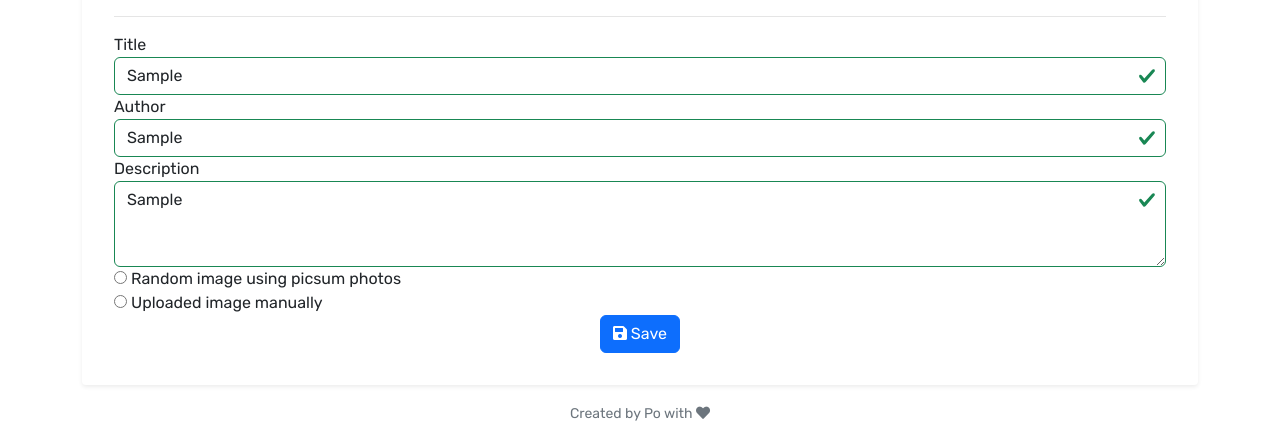
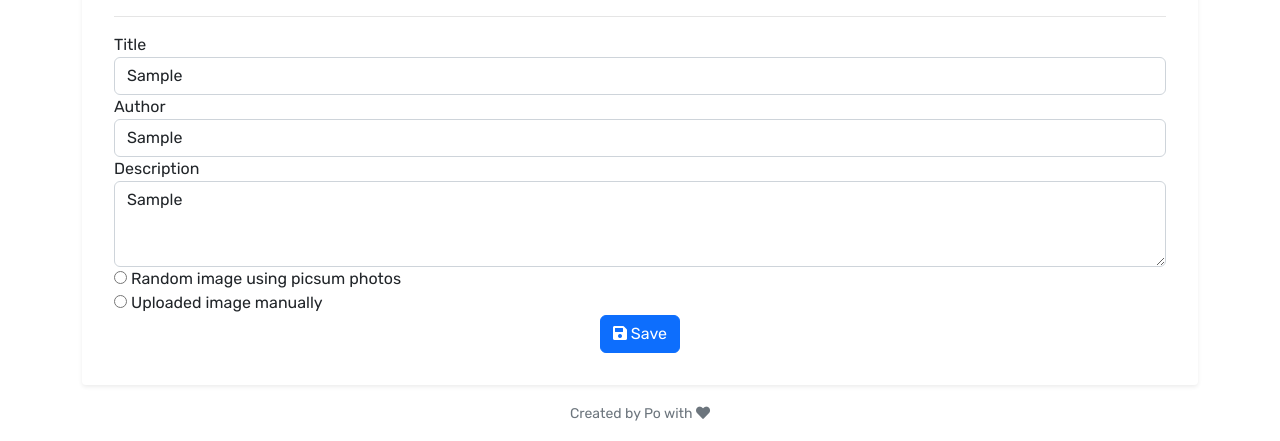
Before and after one commit to lamloi1109/js-easyFrontend-post-ui, a website built with Vite: page add-edit-post.html in a window 1280 px wide. Both pictures are taken after typing "Sample", "Sample", "Sample" into the empty fields and a click on the button "Save". Shown: the part 436-877 px from the top of the page. Built offline with nearby package versions, Linux system fonts and the light colour scheme.

Commit message:
feature/validateUsingJavaScript

```diff
--- a/add-edit-post.html
+++ b/add-edit-post.html
@@ -71,8 +71,7 @@
               </p>
             </div>
 
-            <form id="postForm" name="postForm" class="post-form .needs-validation">
-
+            <form id="postForm" name="postForm" class="post-form .needs-validation" novalidate>
               <div class="form-group">
                 <label for="postTitle">Title</label>
                 <input
@@ -80,6 +79,9 @@
                   class="form-control"
                   name="title"
                   placeholder="Eg: Learning JS is fun"
+                  required
+                  maxlength="150"
+                  minlength="2"
                 />
                 <div class="invalid-feedback">
                   Oops! Please write a nice title for your post &gt;.&lt;
@@ -93,13 +95,21 @@
                   class="form-control"
                   name="author"
                   placeholder="Eg: Paul Nguyen"
+                  maxlength="50"
+                  minlength="2"
                 />
                 <div class="invalid-feedback">Please enter author of this post!</div>
               </div>
 
               <div class="form-group">
                 <label for="postDescription">Description</label>
-                <textarea class="form-control" name="description" rows="3"></textarea>
+                <textarea
+                  class="form-control"
+                  name="description"
+                  rows="3"
+                  required
+                  maxlength="255"
+                ></textarea>
               </div>
 
               <div class="form-group">
--- a/js/utils/postForm.js
+++ b/js/utils/postForm.js
@@ -1,5 +1,5 @@
 import postAPI from '../api/postAPI.js'
-import { setBackgroundImage, setInputValue } from './common.js'
+import { setBackgroundImage, setInputValue, setTextContent } from './common.js'
 import { validateForField } from './validation.js'
 
 function setFormValue(form, selector, formValue) {
@@ -21,40 +21,71 @@ function setFormValues(form, formValues) {
   setFormValue(form, `input[name='imageUrl']`, formValues?.imageUrl)
 }
 
+function getTitleError(form) {
+  const titleElement = form.querySelector(`[name='title']`)
+  if (!titleElement) return
+  // required
+  if (titleElement.validity.valueMissing) {
+    return 'Please enter title!'
+  }
+  // at least two word
+  if (titleElement.validity.tooLong) {
+    return 'Too Long!'
+  }
+  if (titleElement.validity.tooShort) {
+    return 'Too Short!'
+  }
+  return ''
+}
+
+function getAuthorError(form) {
+  const authorElement = form.querySelector(`[name='author']`)
+  if (!authorElement) return
+  // required
+  if (authorElement.validity.valueMissing) {
+    return 'Please enter author!'
+  }
+  // at least two word
+  if (authorElement.validity.tooLong) {
+    return 'Too Long!'
+  }
+  if (authorElement.validity.tooShort) {
+    return 'Too Short!'
+  }
+  return ''
+}
+
+function getDescriptionError(form) {
+  return ''
+}
+
+function getImageUrlError(form) {
+  return ''
+}
+
 function validateFormValues(form, formValues) {
-  if (!form) return false
-  let isValid = false
+  // get errors
+  const errors = {
+    title: getTitleError(form),
+    author: getAuthorError(form),
+    description: getDescriptionError(form),
+    imageUrl: getImageUrlError(form),
+  }
+  // set errors
+  for (const key in errors) {
+    const element = form.querySelector(`[name='${key}']`)
+    if (element) {
+      // set custom error message
+      element.setCustomValidity(errors[key])
+      // set text message
+      setTextContent(element.parentElement, '.invalid-feedback', errors[key])
+    }
+  }
+  // add was-validated class to form element after set error message for fields
+  // checkValidity trigger invalid event to validate form
+  const isValid = form.checkValidity()
+  if (!isValid) form.classList.add('was-validated')
 
-  // title
-  isValid = validateForField({
-    form,
-    value: formValues?.title,
-    pattern: '[A-Z][a-z]+',
-    fieldSelector: `input[name='title']`,
-  })
-
-  // author
-  isValid = validateForField({
-    form,
-    value: formValues?.author,
-    pattern: '',
-    fieldSelector: `input[name='author']`,
-  })
-  // desc
-  isValid = validateForField({
-    form,
-    value: formValues?.description,
-    pattern: '',
-    fieldSelector: `textarea[name='description']`,
-  })
-  // imageUrl
-  isValid = validateForField({
-    form,
-    value: formValues?.imageUrl,
-    pattern: '',
-    fieldSelector: `input[name='imageUrl']`,
-  })
-  console.log(isValid)
   return isValid
 }
 
@@ -84,7 +115,8 @@ export function initFormValue({ defaultValues, formName, onSubmit }) {
     // get form values
     const formValues = getFormValues(postForm)
     // validation
-    let isValid = validateFormValues(postForm, formValues)
+    let isValid = false
+    // let isValid = validateFormValues(postForm, formValues)
     // ? how set params for validation fnc?
 
     // if validation is invalid then set class invalid field
@@ -93,9 +125,8 @@ export function initFormValue({ defaultValues, formName, onSubmit }) {
     // if trigger submit CallBack
     // otherwise
 
-    // postForm.classList.remove('was-validated')
-    postForm.classList.add('was-validated')
+    if (!validateFormValues(postForm, formValues)) return
 
-    if (isValid) onSubmit?.(event, defaultValues)
+    onSubmit?.(event, defaultValues)
   })
 }
```
Also changed, not shown: js/utils/validation.js (+8 -0 lines).
